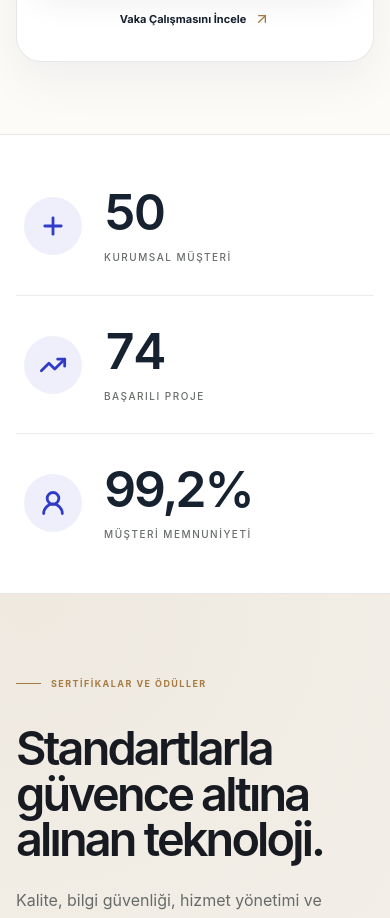
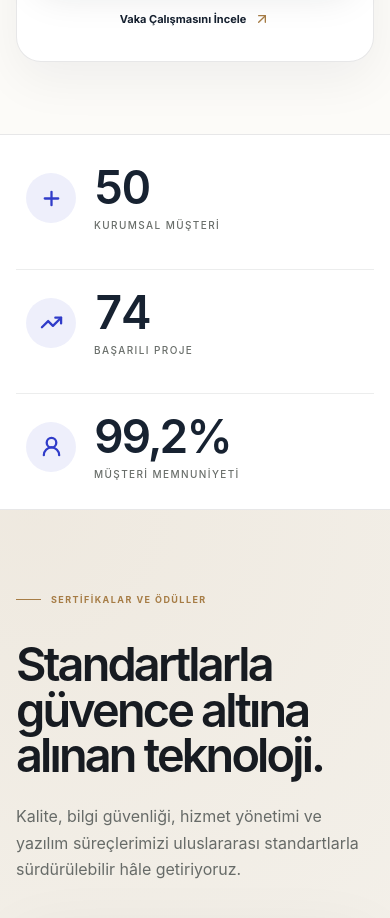
Before and after one commit to nihatkutukoglu/agartha-web-revize, a Next.js app: page / in a window 390 px wide. Shown: the part 9820-10738 px from the top of the page. Built offline with nearby package versions, Linux system fonts and the light colour scheme.

Commit message:
style: compact homepage metrics

```diff
--- /dev/null
+++ b/components/home/MetricsSection.module.css
@@ -0,0 +1,98 @@
+.section.section {
+  padding: 46px 0;
+}
+
+.section.section .grid.grid {
+  gap: clamp(18px, 2.5vw, 38px);
+}
+
+.section.section .item.item,
+.section.section .item.item:first-child,
+.section.section .item.item:nth-child(3) {
+  min-height: 116px;
+  gap: clamp(15px, 1.8vw, 24px);
+  padding: 0 18px;
+}
+
+.section.section .item.item > .icon.icon {
+  width: 58px;
+  height: 58px;
+  flex-basis: 58px;
+}
+
+.section.section .item.item > .icon.icon svg {
+  width: 23px;
+  height: 23px;
+}
+
+.section.section .item.item > .content.content {
+  gap: 8px;
+}
+
+.section.section .item.item :global(.metric-item__value) strong {
+  font-size: clamp(48px, 4.25vw, 62px);
+  letter-spacing: -0.05em;
+}
+
+.section.section .item.item > .content.content small {
+  font-size: 10px;
+  line-height: 1.45;
+  letter-spacing: 0.18em;
+}
+
+@media (max-width: 1024px) {
+  .section.section {
+    padding: 40px 0;
+  }
+
+  .section.section .item.item,
+  .section.section .item.item:first-child,
+  .section.section .item.item:nth-child(3) {
+    min-height: 106px;
+    gap: 14px;
+    padding: 0 10px;
+  }
+
+  .section.section .item.item > .icon.icon {
+    width: 52px;
+    height: 52px;
+    flex-basis: 52px;
+  }
+
+  .section.section .item.item :global(.metric-item__value) strong {
+    font-size: clamp(43px, 5.4vw, 52px);
+  }
+
+  .section.section .item.item > .content.content small {
+    font-size: 9px;
+  }
+}
+
+@media (max-width: 700px) {
+  .section.section {
+    padding: 10px 0;
+  }
+
+  .section.section .item.item,
+  .section.section .item.item:first-child,
+  .section.section .item.item:nth-child(3) {
+    min-height: 106px;
+    gap: 18px;
+    padding: 18px 10px;
+  }
+
+  .section.section .item.item > .icon.icon {
+    width: 50px;
+    height: 50px;
+    flex-basis: 50px;
+  }
+
+  .section.section .item.item :global(.metric-item__value) strong {
+    font-size: 46px;
+  }
+
+  .section.section .item.item > .content.content small {
+    font-size: 10px;
+    letter-spacing: 0.14em;
+  }
+}
--- a/components/home/MetricsSection.tsx
+++ b/components/home/MetricsSection.tsx
@@ -2,6 +2,7 @@ import { Plus, TrendingUp, UserRound } from "lucide-react";
 import { metrics } from "@/data/home";
 import { AnimatedMetricValue } from "./AnimatedMetricValue";
 import { SectionReveal } from "./SectionReveal";
+import styles from "./MetricsSection.module.css";
 
 const metricIcons = {
   plus: Plus,
@@ -11,21 +12,27 @@ const metricIcons = {
 
 export function MetricsSection() {
   return (
-    <section className="metrics-section" aria-label="Rakamlarla Agartha">
-      <div className="section__inner metrics-grid">
+    <section
+      className={`metrics-section ${styles.section}`}
+      aria-label="Rakamlarla Agartha"
+    >
+      <div className={`section__inner metrics-grid ${styles.grid}`}>
         {metrics.map((metric, index) => (
           <SectionReveal
-            className="metric-item"
+            className={`metric-item ${styles.item}`}
             delay={index * 0.05}
             key={metric.label}
           >
-            <span className="metric-item__icon" aria-hidden="true">
+            <span
+              className={`metric-item__icon ${styles.icon}`}
+              aria-hidden="true"
+            >
               {(() => {
                 const Icon = metricIcons[metric.icon];
                 return <Icon size={28} strokeWidth={2.4} />;
               })()}
             </span>
-            <span className="metric-item__content">
+            <span className={`metric-item__content ${styles.content}`}>
               <AnimatedMetricValue
                 value={metric.value}
                 decimals={metric.decimals}
```
